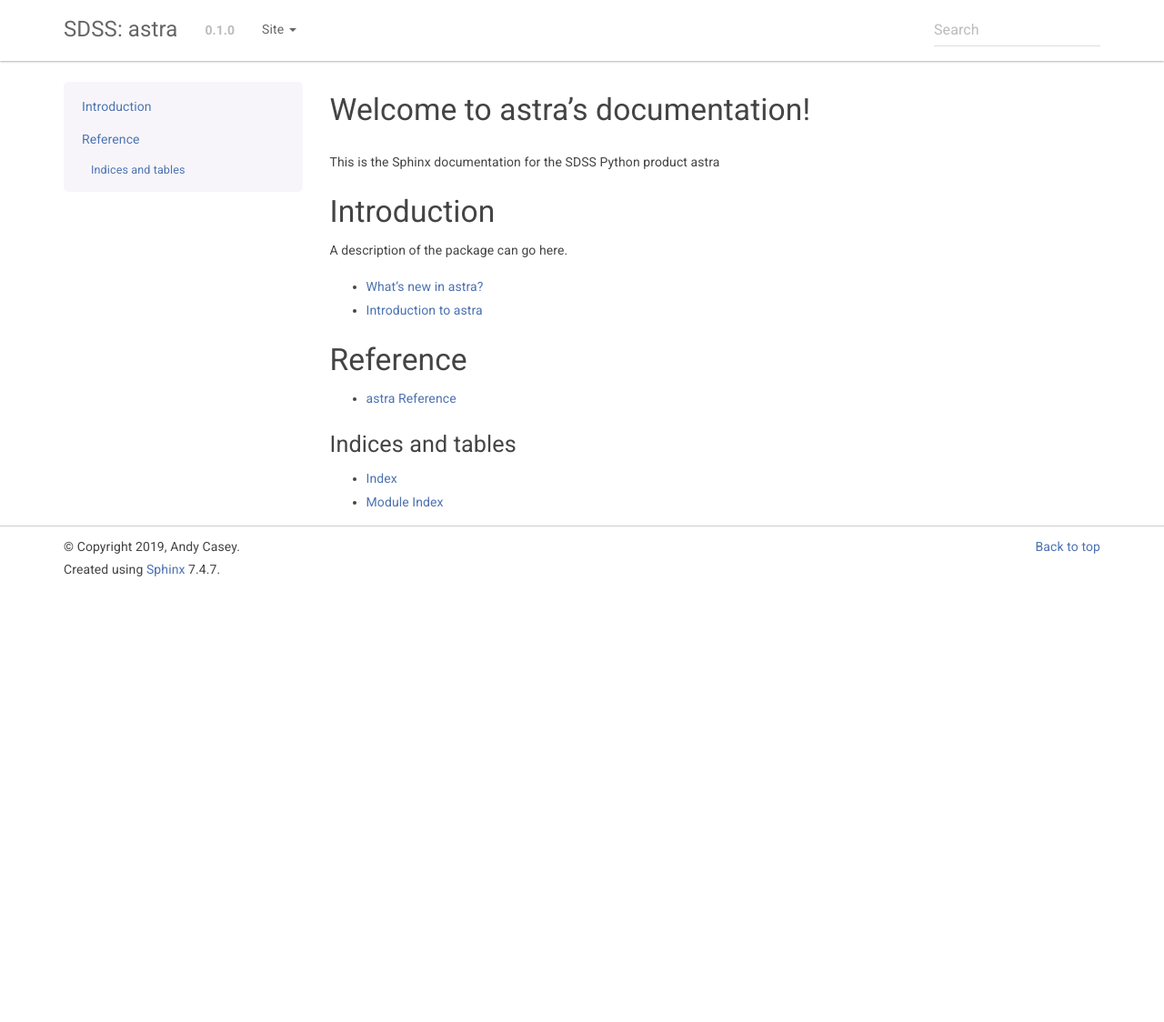
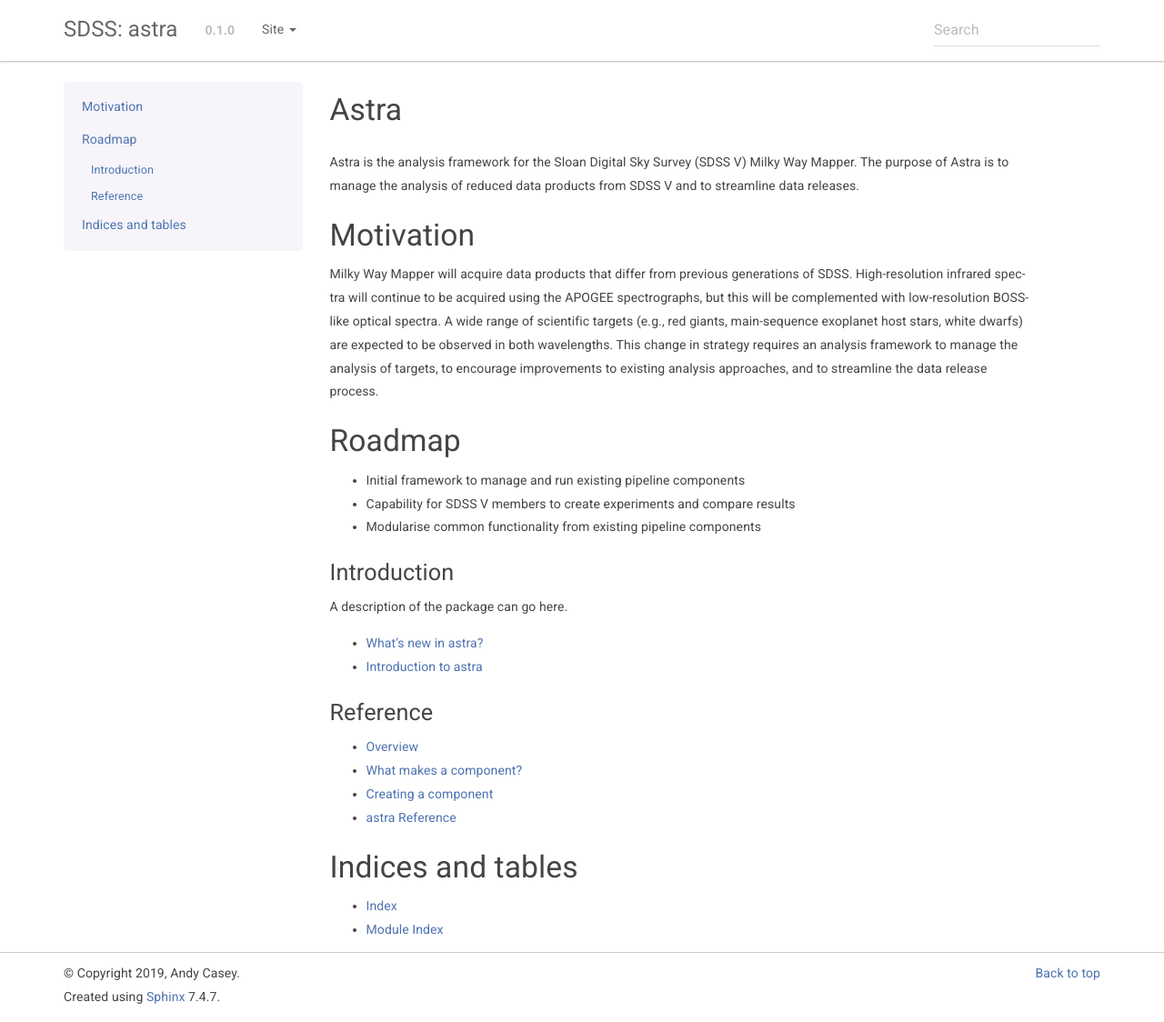
Before and after one commit to sdss/astra, a Sphinx documentation site: the page built from docs/sphinx/index.rst, in a window 1280 px wide and 1124 px high. Shown: the whole window at 91% size. Built offline with Sphinx 7.4.7, drawn with Linux system fonts in a browser that asks for light colours; the version number is read from the project's files by our own code.

Commit message:
some docs

```diff
--- a/docs/sphinx/index.rst
+++ b/docs/sphinx/index.rst
@@ -1,13 +1,37 @@
 .. role:: header_no_toc
   :class: class_header_no_toc
 
-.. title:: Welcome to astra's documentation!
+.. title:: Astra
 
 :tocdepth: 2
 
-.. rubric:: :header_no_toc:`Welcome to astra's documentation!`
+.. rubric:: :header_no_toc:`Astra`
 
-This is the Sphinx documentation for the SDSS Python product astra
+Astra is the analysis framework for the Sloan Digital Sky Survey (SDSS V) Milky
+Way Mapper. The purpose of Astra is to manage the analysis of reduced data
+products from SDSS V and to streamline data releases.
+
+
+Motivation
+==========
+
+Milky Way Mapper will acquire data products that differ from previous generations
+of SDSS. High-resolution infrared spectra will continue to be acquired using the
+APOGEE spectrographs, but this will be complemented with low-resolution BOSS-like
+optical spectra. A wide range of scientific targets (e.g., red giants, main-sequence
+exoplanet host stars, white dwarfs) are expected to be observed in both wavelengths.
+This change in strategy requires an analysis framework to manage the analysis of
+targets, to encourage improvements to existing analysis approaches, and to
+streamline the data release process.
+
+
+Roadmap
+=======
+
+* Initial framework to manage and run existing pipeline components
+* Capability for SDSS V members to create experiments and compare results
+* Modularise common functionality from existing pipeline components
+
 
 Introduction
 ------------
@@ -23,6 +47,8 @@
 .. toctree::
    :maxdepth: 1
 
+   data
+   components
    api
 
 
```
Also changed, not shown: docs/sphinx/components.rst (added, +68 -0 lines), docs/sphinx/data.rst (added, +13 -0 lines).
